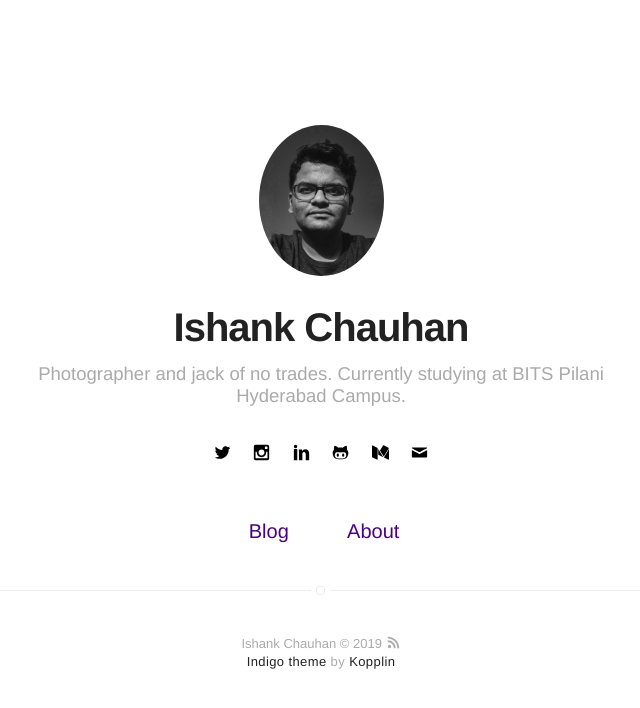
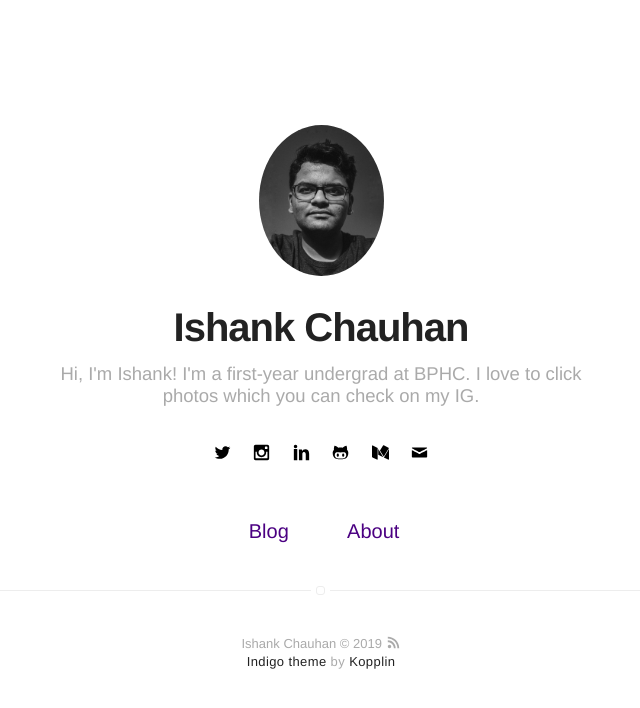
Before and after one commit to ishankc/ishankc.github.io, a Jekyll site: the page built from index.html, in a window 1280 px wide. Shown: the top 708 px of the page, without its empty margins (319-959 px from the left). Built offline with Jekyll 4.4.1, drawn with Linux system fonts in a browser that asks for light colours.

Commit message:
Update Bio

```diff
--- a/_config.yml
+++ b/_config.yml
@@ -1,6 +1,6 @@
 # main text of home
 name: Ishank Chauhan
-bio: Photographer and jack of no trades. Currently studying at BITS Pilani Hyderabad Campus.
+bio: Hi, I'm Ishank! I'm a first-year undergrad at BPHC. I love to click photos which you can check on my IG.
 
 # twitter summary info
 description: A blog about anything. Depends on the mood.
```
